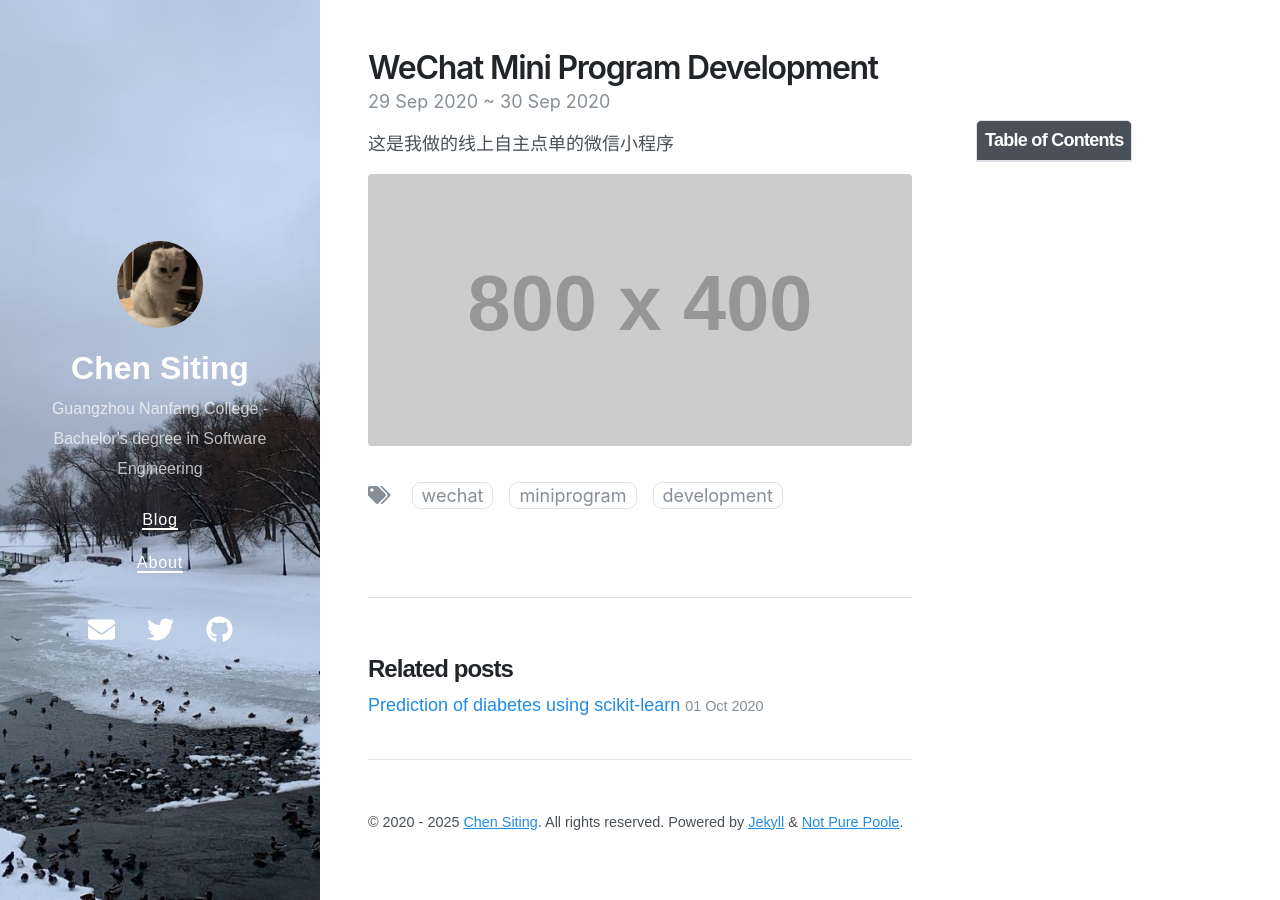
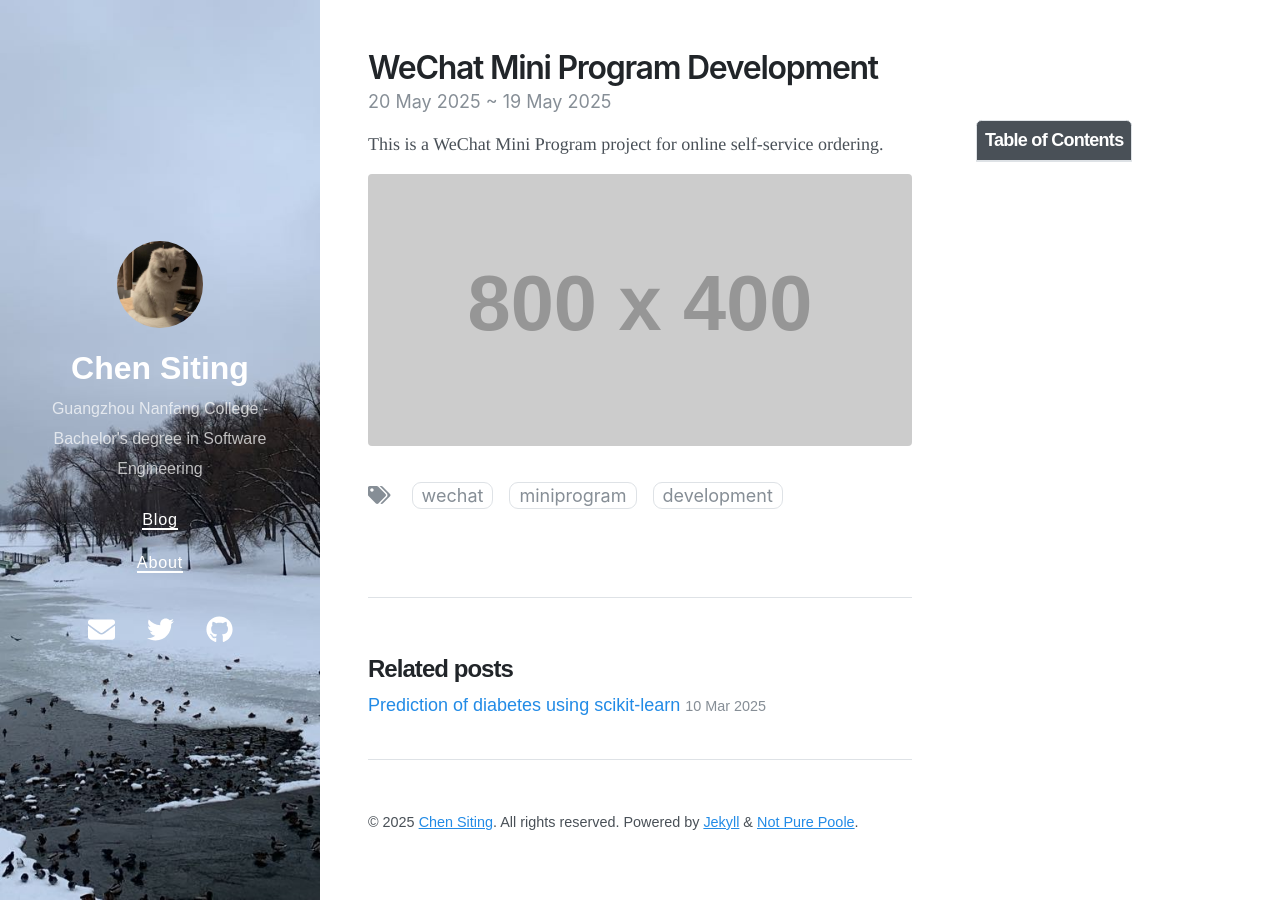
Before and after one commit to sitting481/sitting481.github.io, a Jekyll site: the page built from _posts/2020-09-29-welcome-to-not-pure-poole.md, in a window 1280 px wide. Built offline with Jekyll 4.4.1, drawn with Linux system fonts in a browser that asks for light colours; nearby versions of some CDN libraries.

Commit message:
更新日期

```diff
--- a/_posts/2020-09-29-welcome-to-not-pure-poole.md
+++ b/_posts/2020-09-29-welcome-to-not-pure-poole.md
@@ -1,12 +1,12 @@
 ---
 layout: post
 title: WeChat Mini Program Development
-date: 2020-09-29 23:18 +0800
-last_modified_at: 2020-10-01 01:08:25 +0800
+date: 2025-05-20 23:18 +0800
+last_modified_at: 2025-05-20 01:08:25 +0800
 tags: [wechat, miniprogram, development]
 toc:  true
 ---
 
-这是我做的线上自主点单的微信小程序
+This is a WeChat Mini Program project for online self-service ordering.
 
 ![测试图片](https://via.placeholder.com/800x400/4CAF50/FFFFFF?text=WeChat+Mini+Program+Screenshot)
```
Also changed, not shown: _posts/2020-10-01-releasing-not-pure-poole-v0-1-0.md (+2 -2 lines).
